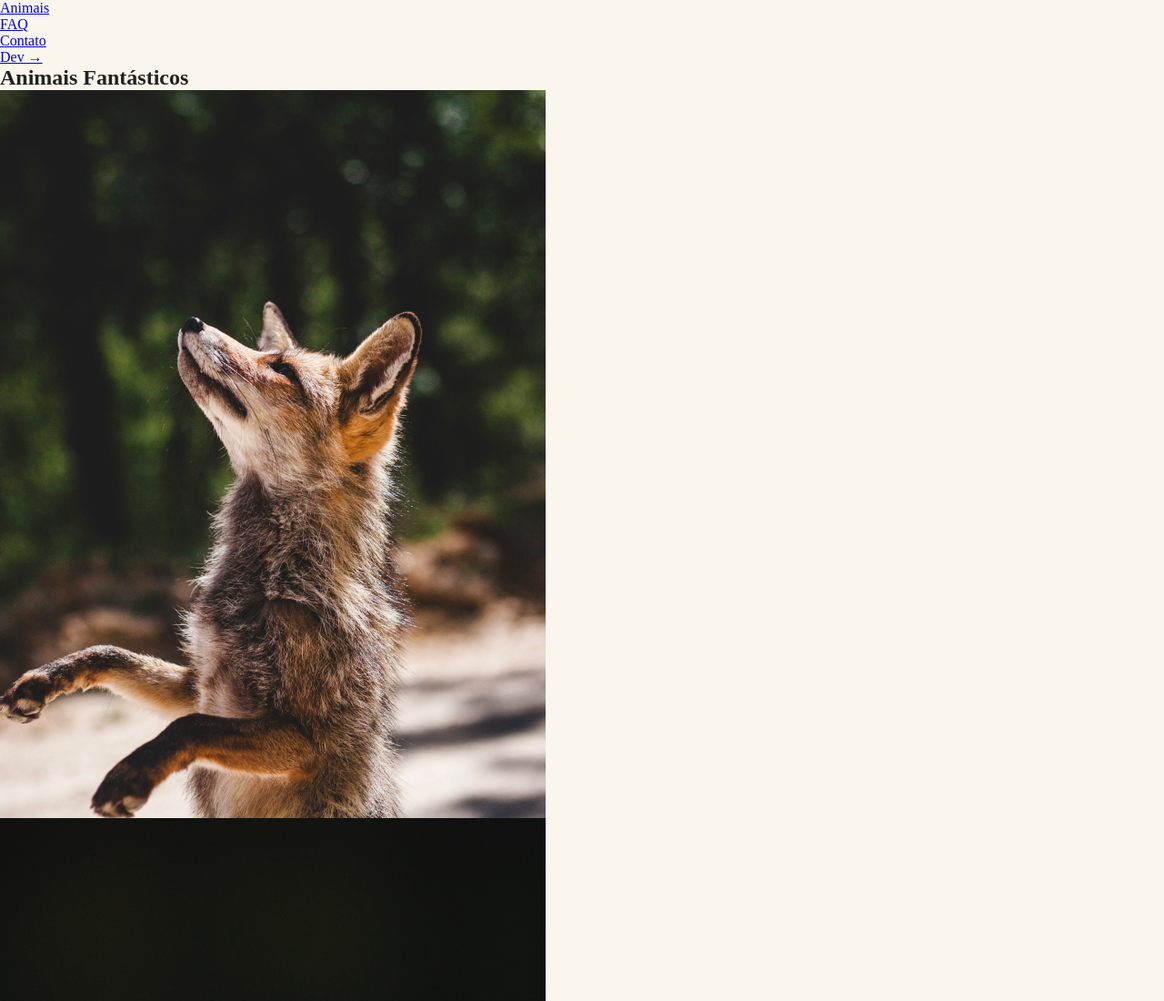
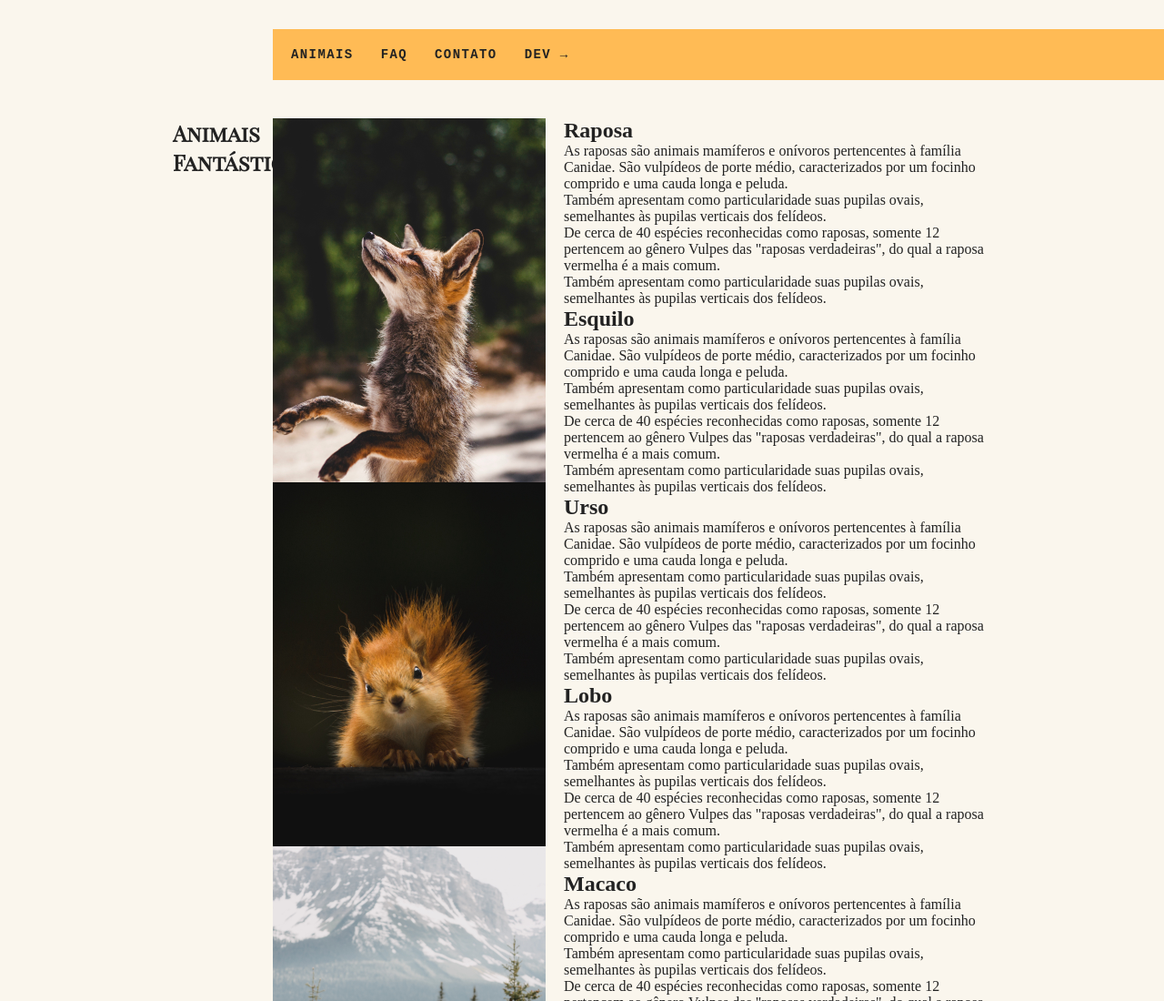
Before and after one commit to dvniela/animais-fantasticos, a plain HTML site: page index.html in a window 1280 px wide. Shown: the top 1100 px of the page at 91% size. Drawn offline with Linux system fonts and the light colour scheme.

Commit message:
estilizacao

```diff
--- a/css/style.css
+++ b/css/style.css
@@ -24,4 +24,47 @@ body {
   background: #faf6ed;
   color: #222;
   -webkit-font-smoothing: antialiased;
+  display: grid;
+  grid-template-columns: 1fr 120px minmax(300px, 800px) 1fr;
 }
+
+.menu {
+  grid-column: 3 / 5;
+  margin-top: 2rem;
+  margin-bottom: 2rem;
+  background: #fb5;
+}
+
+.menu ul {
+  display: flex;
+  flex-wrap: wrap;
+  padding: 10px;
+}
+
+.menu li a {
+  display: block;
+  padding: 10px;
+  margin-right: 10px;
+  color: #222;
+  text-decoration: none;
+  font-family: "IBM Plex Mono", monospace;
+  font-weight: bold;
+  text-transform: uppercase;
+  font-size: 0.875rem;
+  letter-spacing: 0.1em;
+}
+
+.grid-section {
+  grid-column: 2 / 4;
+  width: 100%;
+  box-sizing: border-box;
+  padding: 10px;
+  display: grid;
+  grid-template-columns: 90px 300px 1fr;
+  gap: 20px;
+  margin-bottom: 4rem;
+}
+
+.titulo {
+  font-family: "Playfair Display SC", Georgia;
+}
--- a/index.html
+++ b/index.html
@@ -5,6 +5,9 @@
     <meta charset="UTF-8">
     <meta name="viewport" content="width=device-width, initial-scale=1.0">
     <title>Animais Fantásticos</title>
+    <link rel="preconnect" href="https://fonts.googleapis.com">
+    <link rel="preconnect" href="https://fonts.gstatic.com" crossorigin>
+    <link href="https://fonts.googleapis.com/css2?family=Playfair+Display+SC&display=swap" rel="stylesheet">
     <link rel="stylesheet" href="./css/style.css">
 </head>
 
```
